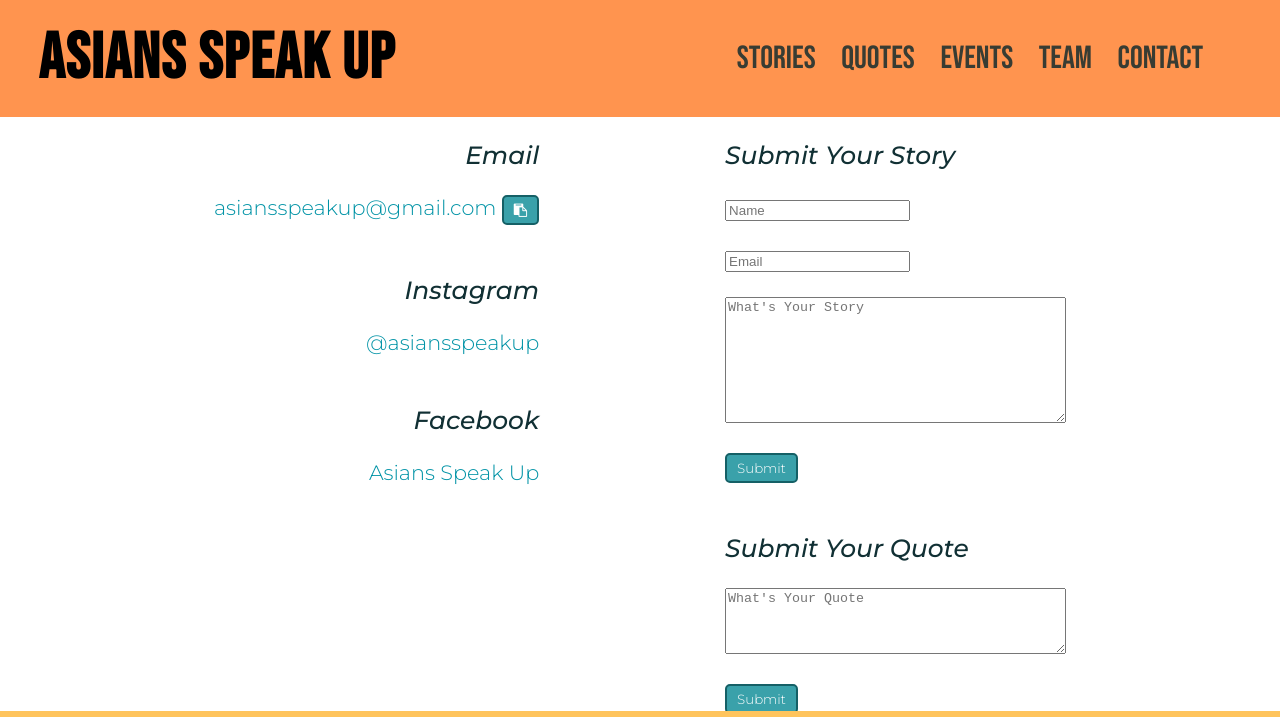
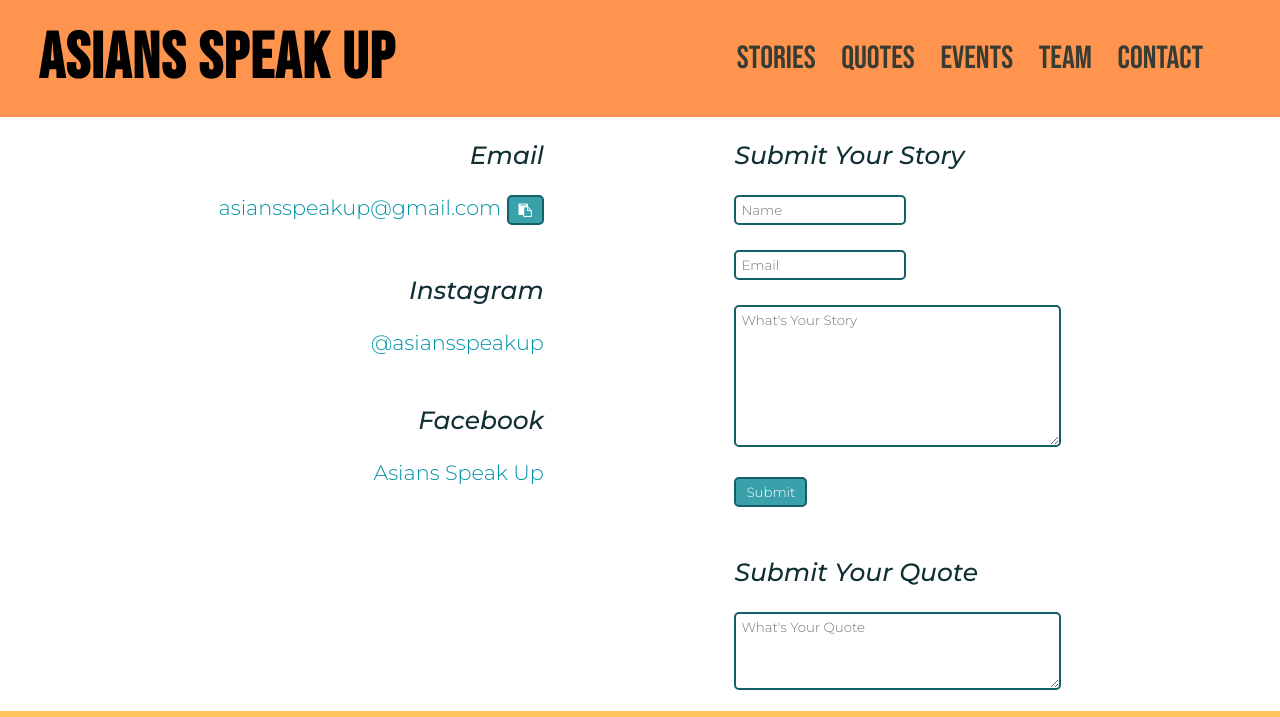
Before and after one commit to bnidevs/asiansspeakup-website, a plain HTML site: page contact.html in a window 1280 px wide. Shown: the top 717 px of the page. Drawn offline with Linux system fonts and the light colour scheme.

Commit message:
modify text fields

```diff
--- a/contact.html
+++ b/contact.html
@@ -67,13 +67,13 @@
           Submit Your Story
         </div><br>
         <form action="javascript:submitStory()" onsubmit="return validateStory(this)">
-          <input type="text" name="name" placeholder="Name">
+          <input class="text_input" type="text" name="name" placeholder="Name">
           <br>
           <br>
-          <input type="text" name="email" placeholder="Email">
+          <input class="text_input" type="text" name="email" placeholder="Email">
           <br>
           <br>
-          <textarea name="story" rows="8" cols="40" placeholder="What's Your Story"></textarea>
+          <textarea class="text_input" name="story" rows="8" cols="40" placeholder="What's Your Story"></textarea>
           <br>
           <br>
           <input id="storySubmit" class="button" type="submit" name="submit" value="Submit">
@@ -84,7 +84,7 @@
           Submit Your Quote
         </div><br>
         <form action="javascript:submitQuote()" onsubmit="return validateQuote(this)">
-          <textarea name="quote" rows="4" cols="40" placeholder="What's Your Quote"></textarea>
+          <textarea class="text_input" name="quote" rows="4" cols="40" placeholder="What's Your Quote"></textarea>
           <br>
           <br>
           <input id="quoteSubmit" class="button" type="submit" name="submit" value="Submit">
--- a/style.css
+++ b/style.css
@@ -1,5 +1,10 @@
 a {
    text-decoration: none;
+}
+ .text_input {
+   padding: 5px;
+   border-radius: 5px;
+   border: 2px #156066 solid;
 }
  .link_color {
    color: #0093a6;
@@ -19,10 +24,10 @@
  .right_align {
    text-align: right;
 }
- .body_font, body, .button {
+ .body_font, .text_input, body, .button {
    font-family: 'Montserrat', sans-serif;
 }
- .body_font_color, body {
+ .body_font_color, .text_input, body {
    color: #113034;
 }
  .button {
--- a/temp.scss
+++ b/temp.scss
@@ -22,6 +22,14 @@
 
 a {
 	text-decoration: none;
+}
+
+.text_input {
+	@extend .body_font;
+	@extend .body_font_color;
+	padding: 5px;
+	border-radius: 5px;
+	border: 2px $button-border solid;
 }
 
 .link_color {
```
